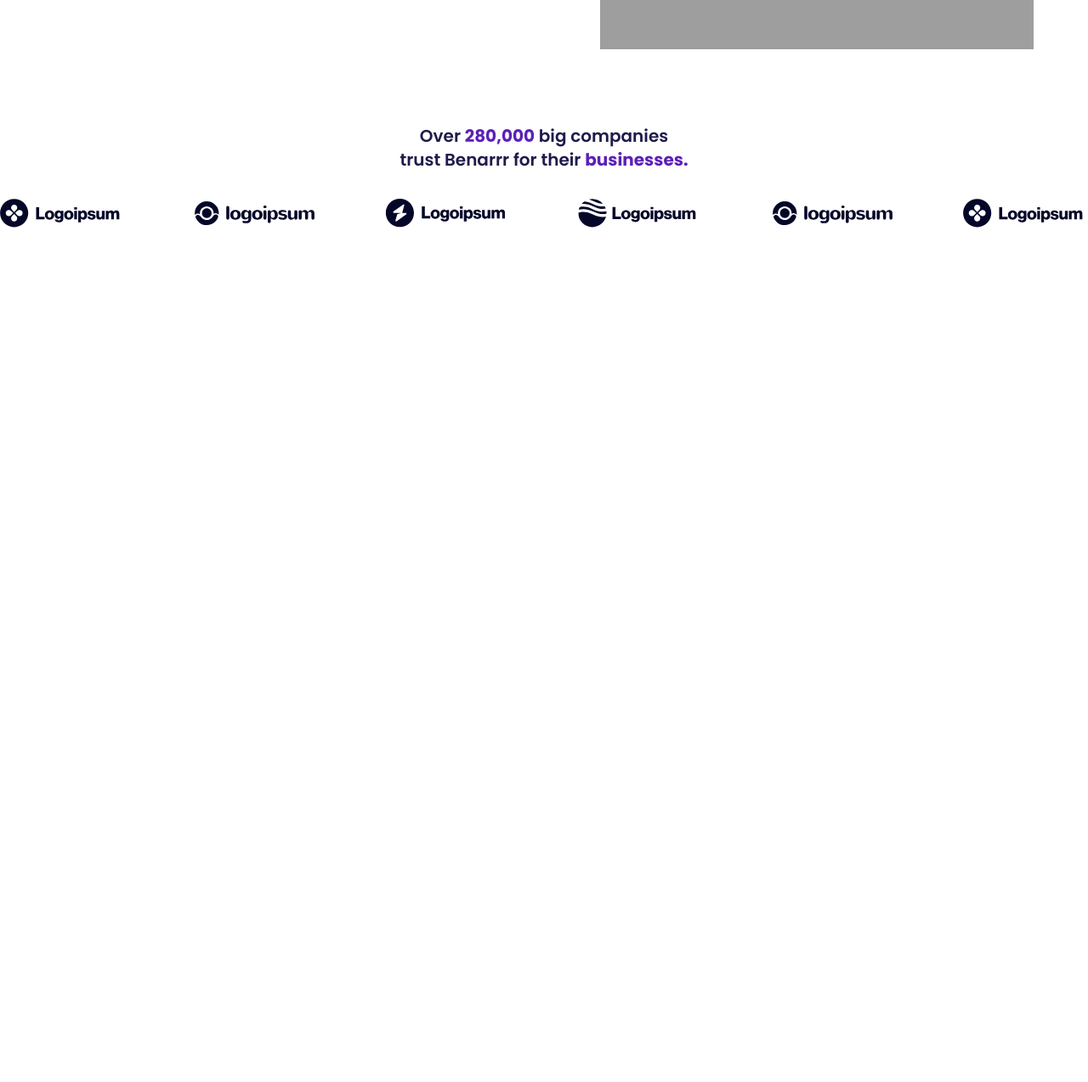
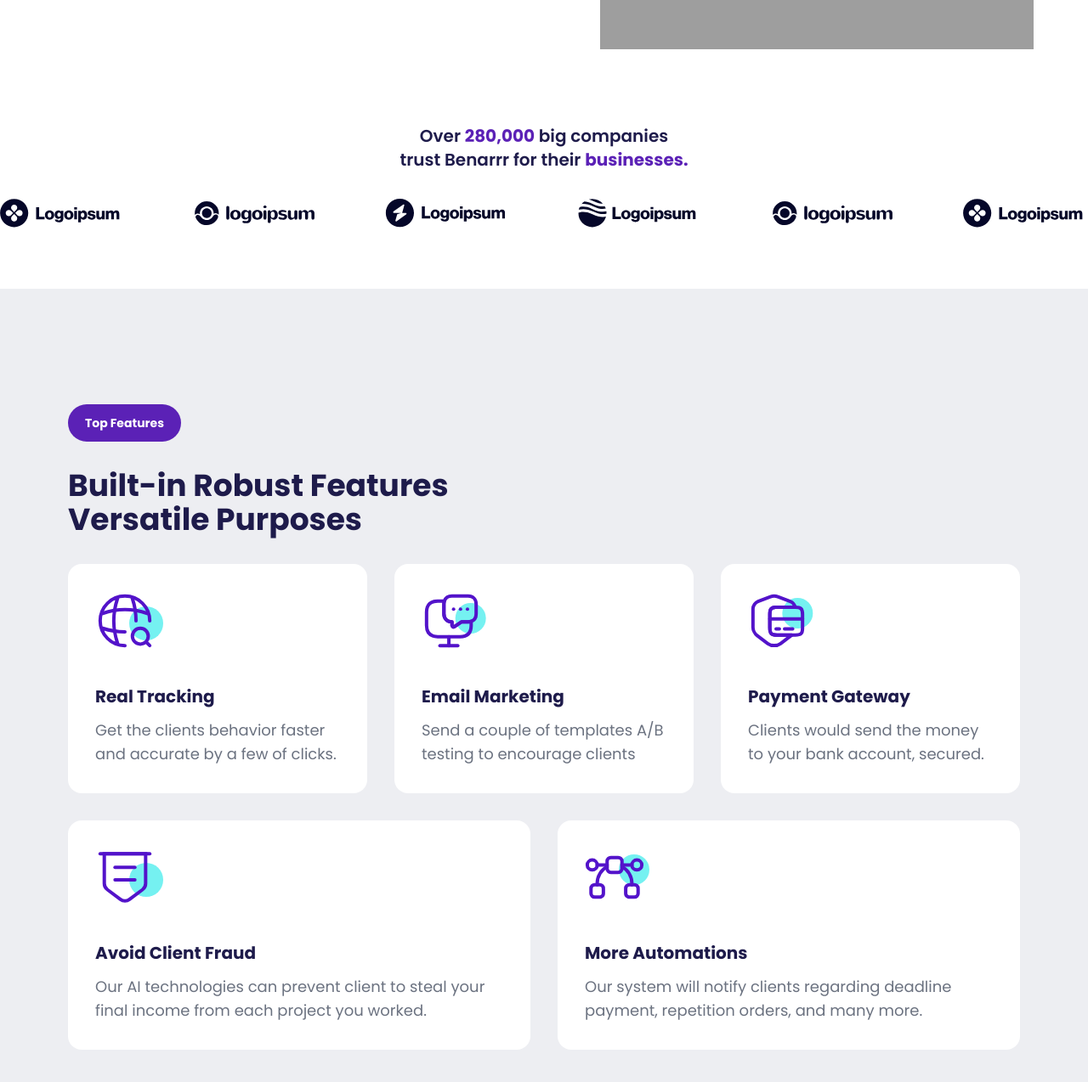
Before and after one commit to yaelahdaww/benarrr-html-template, a website: page src/index.html in a window 1280 px wide. Shown: the part 660-1934 px from the top of the page at 85% size. Before the commit the page ends 944 px from the top, so only its background shows below. Drawn offline with Linux system fonts and the light colour scheme; grey boxes are pictures that could not be loaded.

Commit message:
add: features section

```diff
--- a/src/index.html
+++ b/src/index.html
@@ -159,29 +159,102 @@
         trust Benarrr for their
         <span class="font-bold text-violet-800">businesses.</span>
       </h2>
-      <div class="grid md:grid-cols-3 grid-cols-1 lg:grid-cols-6 items-center self-center gap-x-20 overflow-hidden">
+      <div
+        class="grid md:grid-cols-3 grid-cols-1 lg:grid-cols-6 items-center self-center gap-x-20 overflow-hidden"
+      >
         <div class="">
-          <img src="../public/img/brands-1.svg" alt="" class="mb-4"/>
+          <img src="../public/img/brands-1.svg" alt="" class="mb-4" />
         </div>
         <div class="">
-          <img src="../public/img/brands-2.svg" alt="" class="mb-4"/>
+          <img src="../public/img/brands-2.svg" alt="" class="mb-4" />
         </div>
         <div class="">
-          <img src="../public/img/brands-3.svg" alt="" class="mb-4"/>
+          <img src="../public/img/brands-3.svg" alt="" class="mb-4" />
         </div>
         <div class="">
-          <img src="../public/img/brands-4.svg" alt="" class="mb-4"/>
+          <img src="../public/img/brands-4.svg" alt="" class="mb-4" />
         </div>
         <div class="">
-          <img src="../public/img/brands-2.svg" alt="" class="mb-4"/>
+          <img src="../public/img/brands-2.svg" alt="" class="mb-4" />
         </div>
         <div class="">
-          <img src="../public/img/brands-1.svg" alt="" class="mb-4"/>
+          <img src="../public/img/brands-1.svg" alt="" class="mb-4" />
         </div>
       </div>
     </section>
     <!-- Ini Akhir Brands -->
 
+    <!-- Ini Features -->
+    <div class="wrapper mt-14 p-20 bg-[#EDEEF2]">
+      <section class="features max-w-6xl mx-auto flex lg:items-start items-center flex-col gap-y-8 mt-14">
+        <div
+          class="info font-bold text-white text-sm rounded-full bg-violet-800 py-3 px-5 w-fit"
+        >
+          Top Features
+        </div>
+
+        <h2 class="font-bold lg:text-start text-center text-indigo-950 text-4xl">
+          Built-in Robust Features<br class="hidden lg:block" />
+          Versatile Purposes
+        </h2>
+
+        <div class="card-wrapper grid lg:grid-cols-6 grid-cols-1 gap-x-8 items-center">
+          <div class="card p-8 col-span-2 bg-white rounded-2xl mb-8">
+            <img src="../public/img/icon-features-1.svg" class="mb-10" alt="" />
+            <div class="flex flex-col gap-y-3">
+              <h2 class="font-bold text-xl text-indigo-950">Real Tracking</h2>
+              <p class="text-lg text-gray-500">
+                Get the clients behavior faster and accurate by a few of clicks.
+              </p>
+            </div>
+          </div>
+          <div class="card p-8 col-span-2 bg-white rounded-2xl mb-8">
+            <img src="../public/img/icon-features-2.svg" class="mb-10" alt="" />
+            <div class="flex flex-col gap-y-3">
+              <h2 class="font-bold text-xl text-indigo-950">Email Marketing</h2>
+              <p class="text-lg text-gray-500">
+                Send a couple of templates A/B testing to encourage clients
+              </p>
+            </div>
+          </div>
+          <div class="card p-8 col-span-2 bg-white rounded-2xl mb-8">
+            <img src="../public/img/icon-features-3.svg" class="mb-10" alt="" />
+            <div class="flex flex-col gap-y-3">
+              <h2 class="font-bold text-xl text-indigo-950">Payment Gateway</h2>
+              <p class="text-lg text-gray-500">
+                Clients would send the money to your bank account, secured.
+              </p>
+            </div>
+          </div>
+          <div class="card p-8 col-span-3 bg-white rounded-2xl mb-8">
+            <img src="../public/img/icon-features-4.svg" class="mb-10" alt="" />
+            <div class="flex flex-col gap-y-3">
+              <h2 class="font-bold text-xl text-indigo-950">
+                Avoid Client Fraud
+              </h2>
+              <p class="text-lg text-gray-500">
+                Our AI technologies can prevent client to steal your final
+                income from each project you worked.
+              </p>
+            </div>
+          </div>
+          <div class="card p-8 col-span-3 bg-white rounded-2xl mb-8">
+            <img src="../public/img/icon-features-5.svg" class="mb-10" alt="" />
+            <div class="flex flex-col gap-y-3">
+              <h2 class="font-bold text-xl text-indigo-950">
+                More Automations
+              </h2>
+              <p class="text-lg text-gray-500">
+                Our system will notify clients regarding deadline payment,
+                repetition orders, and many more.
+              </p>
+            </div>
+          </div>
+        </div>
+      </section>
+    </div>
+    <!-- Ini Akhir Features -->
+
     <script src="./script/main.js"></script>
   </body>
 </html>
```
Also changed, not shown: public/img/icon-features-1.svg (added), public/img/icon-features-2.svg (added), public/img/icon-features-3.svg (added), public/img/icon-features-4.svg (added), public/img/icon-features-5.svg (added), src/style/main.css.
